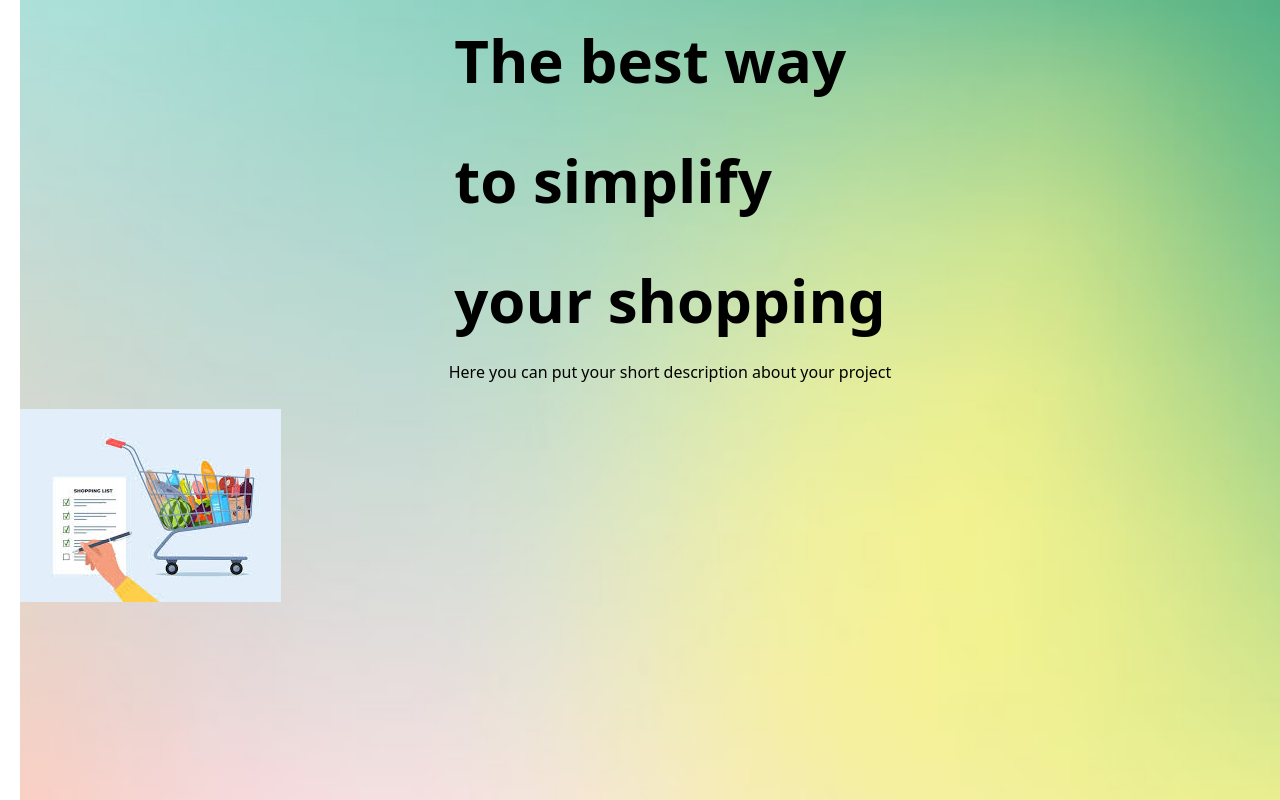
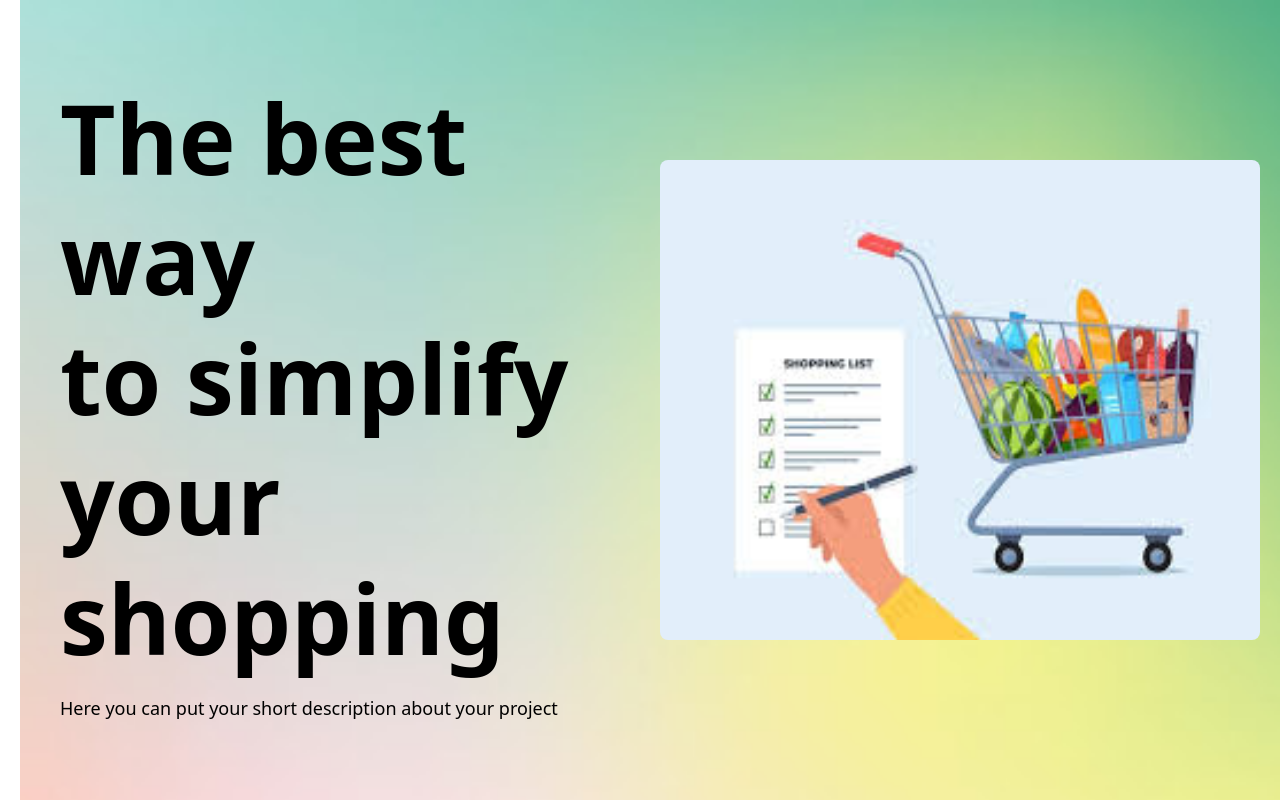
Before and after one commit to Thandekaportiap/Shopping-List, a React (Vite) app in the folder client/: page / in a window 1280 px wide. Built offline with nearby package versions, Linux system fonts and the light colour scheme.

Commit message:
new branch

```diff
--- a/client/src/components/Hero.jsx
+++ b/client/src/components/Hero.jsx
@@ -8,25 +8,25 @@ const Hero = () => {
   return (
     <section
     style={{
-        backgroundImage: `url(${Logo})`,
-        backgroundSize: 'cover',
-        backgroundPosition: 'center'
-      }}
-      className='w-full h-screen'
-    >
+      backgroundImage: `url(${Logo})`,
+      backgroundSize: 'cover',
+      backgroundPosition: 'center'
+    }}
+    className='w-full h-screen flex items-center justify-between p-10'
+  >
+    <div className='w-1/2'>
+      <h1 className='text-8xl font-bold leading-tight'>
+        The best way<br /> to simplify<br /> your shopping
+      </h1>
+      <h4 className='mt-4 text-lg'>
+        Here you can put your short description about your project
+      </h4>
+    </div>
 
-   <div className='ml-5 flex flex-col justify-center items-center'>
+      <img src={HeroImg} alt="cubes" className='h-2/3 w-2/4 rounded-lg' />
 
-    <h1 className='leading-loose text-6xl font-bold'>The best way<br/> to simplify<br/> your shopping </h1>
-    <h4>Here you can put your short description about your project</h4>
-    <div style={{marginTop:"2%", display:"flex", flexDirection:"row"}}>
-    </div>
-   </div>
-   <div>
-        <img src={HeroImg} alt="cubes" />
-   </div>
+  </section>
 
-    </section>
   )
 }
 
```
